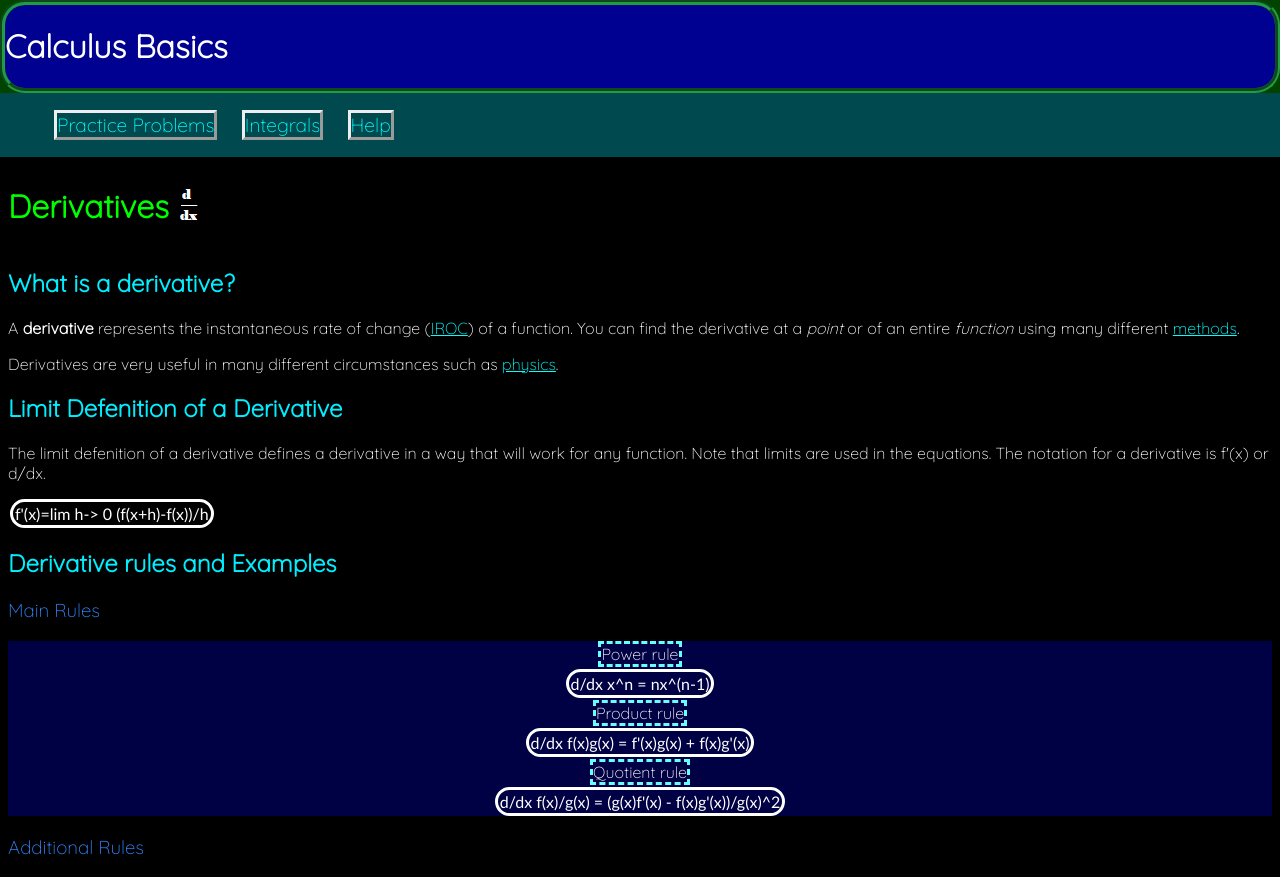
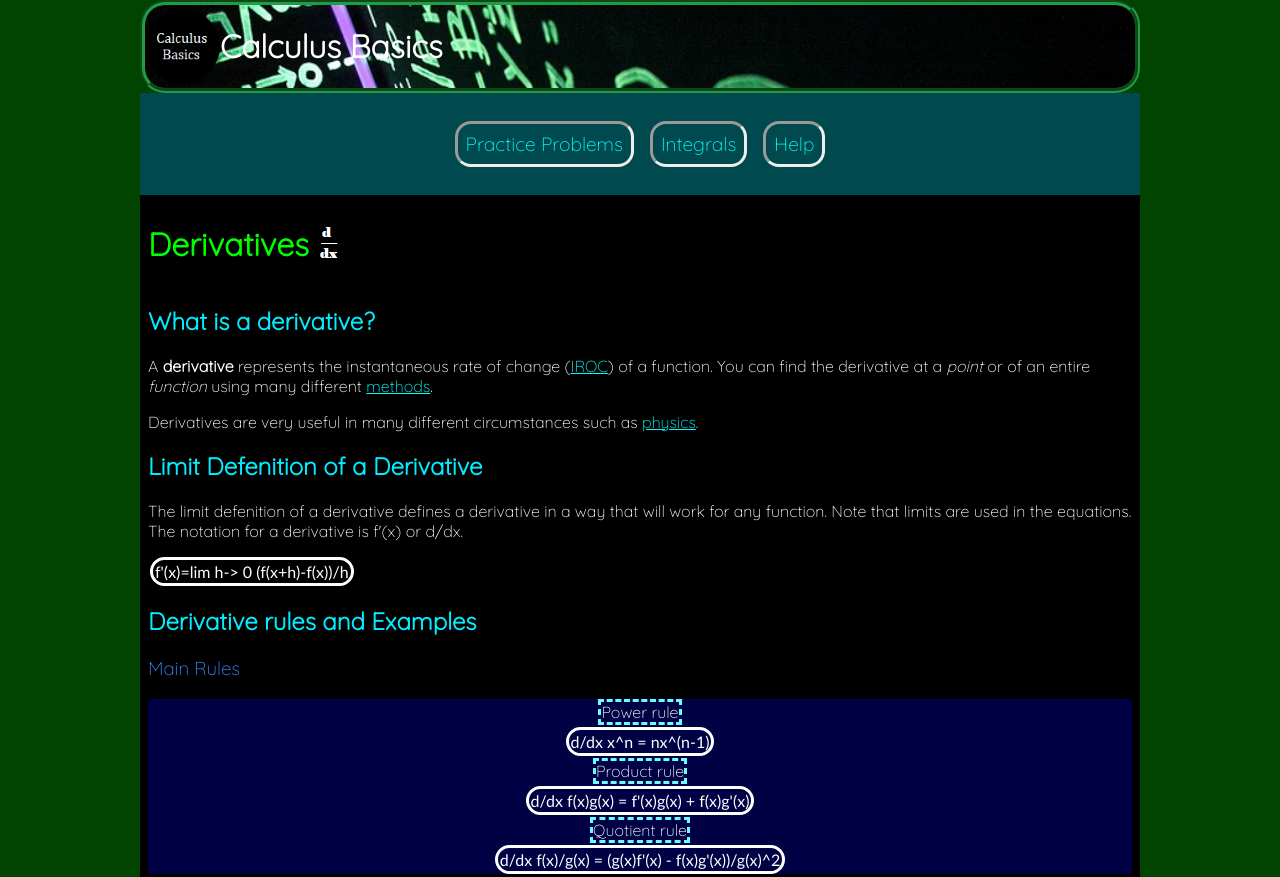
Before and after one commit to 83ben38/dwdd1600, a plain HTML site: page project/index.html in a window 1280 px wide. Shown: the top 877 px of the page. Drawn offline with Linux system fonts and the light colour scheme.

Commit message:
project 07

```diff
--- a/07follow-along/styles.css
+++ b/07follow-along/styles.css
@@ -41,6 +41,7 @@ nav ul{
     padding: 0px;
 }
 nav ul{
+    justify-content: center;
     background-color: darkblue;
     *{
         background-color: darkblue;
--- a/project/index.html
+++ b/project/index.html
@@ -9,15 +9,18 @@
         <meta name="author" content="Ben Blodgett">
         <meta name="description" content="Learn calculus basics">
         <meta name="viewport" content="width=device-width, initial-scale=1.0">
+        <link rel="shortcut icon" href="images/logo.png" type="image/x-icon">
         <title>Calculus Basics: Home</title>
     </head>
     <body>
         <header>
-            <h1>
-                <!--Calculus is fun-->
-                Calculus Basics
-
-            </h1>
+            <figure class="by">
+                <img loading="lazy" src="images/logo.png" alt="logo" width="75"height="auto">
+                <h1>
+                    <!--Calculus is fun-->
+                    Calculus Basics
+                </h1>
+            </figure>
         </header>
         <nav>
             <ul>
--- a/project/styles.css
+++ b/project/styles.css
@@ -1,3 +1,6 @@
+*{
+    box-sizing: border-box;
+}
 body {
     background-color: #040;
     color: white;
@@ -27,7 +30,39 @@ h3{
 }
 nav a{
     text-decoration: none;
-    border-style: outset;
+}
+nav ul{
+    display:flex;
+    justify-content: center;
+    padding:0px;
+}
+header, nav, main, footer{
+    max-width: 1000px;
+}
+@media  screen and (min-width:1000px) {
+    header,nav,main,footer{
+        margin-left: calc(50vw - 500px);
+    }
+}
+@media  screen and (max-width:376px) {
+    nav ul{
+        display: block;
+    }
+}
+nav ul>li{
+    list-style-type: none;
+    margin: 1vmin;
+    padding: 1vmin;
+    border-style:inset;
+    border-radius:2vmin;
+    text-align: center;
+}
+header{
+    background-image: url(images/hero.png);
+    background-size:cover
+}
+header img{
+    border-radius: 100vmin;
 }
 .math{
     font-family:'Trebuchet MS';
@@ -60,13 +95,19 @@ figure.by img{
     flex-wrap: wrap;
     justify-content: space-between;
 }
-figure.problem img{
-    display: block;
-    border-top-left-radius: 10px;
-    border-top-right-radius: 10px;
-    border-color: #ffffff;
-    border-width: 5%;
+figure.problem{
+    img{
+        display: block;
+        border-top-left-radius: 10px;
+        border-top-right-radius: 10px;
+        border-color: #ffffff;
+        border-width: 5%;
+    }
+    img:hover{
+        box-shadow: 5px 5px 5px 5px #00ff00;
+    }
 }
+
 figure.problem figcaption{
     text-align: center;
     background-color: #000044;
@@ -90,6 +131,7 @@ main{
 footer{
     margin: 10px;
     background-color: #004400;
+    background-image: linear-gradient(#000000,#004400);
     clear: both;
 }
 header h1 {
@@ -98,10 +140,6 @@ header h1 {
 nav ul {
     list-style-type:square;
     background-color: rgb(0, 73, 78);
-}
-nav ul li{
-    display: inline-block;
-    margin: 0 10px;
 }
 ul{
     list-style-type:circle;
```
Also changed, not shown: project/images/hero.png (added), project/images/logo.png (added).
